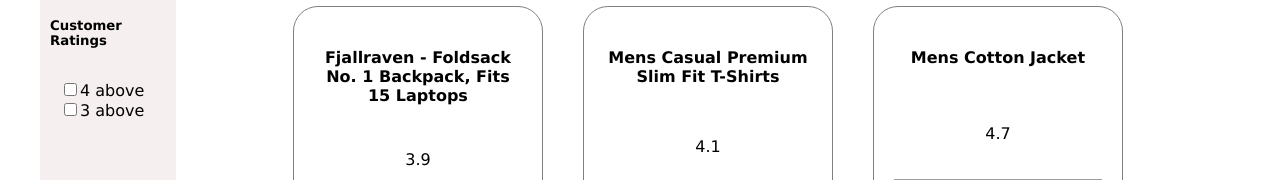
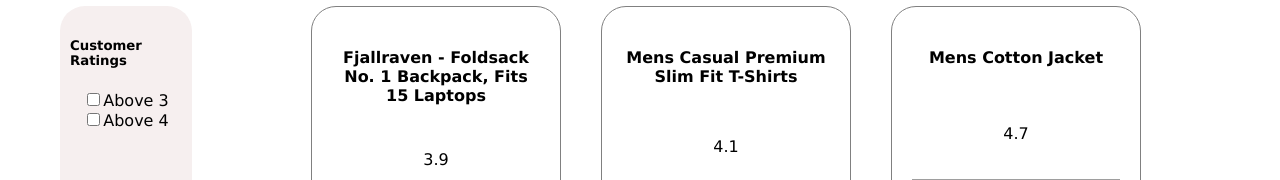
Before and after one commit to tanuj96/dream-shop, a React (Create React App) app: page / in a window 1280 px wide. Shown: the part 178-358 px from the top of the page. Built offline with nearby package versions, Linux system fonts and the light colour scheme; grey boxes are pictures that could not be loaded.

Commit message:
rating filter component

```diff
--- a/src/components/Header.js
+++ b/src/components/Header.js
@@ -3,10 +3,11 @@
 import { Link } from 'react-router-dom';
 
 const Header = () => {
+
   return (
     <div className="header">
       <div className="logo-container">
-        <Link to="/"><img className="logo" src={logo} alt='shop-logo'/></Link>
+        <Link to="/"><img className="logo" src={logo} alt='shop-logo' /></Link>
       </div>
       <div className='search-container'>
         <input className='search-input' placeholder='Search for Products, Brands and More'></input>
--- /dev/null
+++ b/src/components/RatingFilter.js
@@ -0,0 +1,38 @@
+import React, { useState } from 'react'
+
+const RatingFilter = ({ onChange }) => {
+    const [selectedRatings, setSelectedRatings] = useState([]);
+
+    const handleCheckboxChange = (rating) => {
+        const newSelectedRatings = selectedRatings.includes(rating)
+            ? selectedRatings.filter((selected) => selected !== rating)
+            : [...selectedRatings, rating];
+
+        setSelectedRatings(newSelectedRatings);
+        onChange(newSelectedRatings);
+    };
+
+    return (
+        <div className='product-filter-container'>
+            <h5 className='product-filter-title'>Customer Ratings</h5>
+            <label>
+                <input
+                    type="checkbox"
+                    checked={selectedRatings.includes(3)}
+                    onChange={() => handleCheckboxChange(3)}
+                />
+                Above 3
+            </label>
+            <label>
+                <input
+                    type="checkbox"
+                    checked={selectedRatings.includes(4)}
+                    onChange={() => handleCheckboxChange(4)}
+                />
+                Above 4
+            </label>
+        </div>
+    )
+}
+
+export default RatingFilter
--- a/src/index.css
+++ b/src/index.css
@@ -24,7 +24,9 @@
   height: 500px;
   padding: 10px;
   display: flex;
+  border-radius: 25px;
   flex-direction: column;
+  margin: 20px;
 }
 
 .product-card {
@@ -86,13 +88,6 @@
   font-size: 20px;
   display: flex;
   list-style: none;
-}
-
-.product-filter-container > ul {
-  list-style: none;
-  width: 100%;
-  padding: inherit;
-  margin: inherit;
 }
 
 .login {
@@ -208,3 +203,11 @@
   justify-content: center;
   color: gray;
 }
+
+.product-filter-container {
+  display: flex;
+  flex-direction: column;
+  align-items: center;
+  justify-content: flex-start;
+  max-width: 150px;
+}
--- a/src/pages/ProductList.js
+++ b/src/pages/ProductList.js
@@ -1,20 +1,25 @@
-import React from "react";
+import React, { useState } from "react";
 import ProductCard from "../components/ProductCard";
 import { Products } from "../utils/products";
 import { Link } from "react-router-dom";
+import RatingFilter from "../components/RatingFilter";
 
 const ProductList = () => {
+  const [selectedRatings, setSelectedRatings] = useState([]);
+
+  const handleRatingChange = (newSelectedRatings) => {
+    setSelectedRatings(newSelectedRatings);
+  };
+
+  const filteredProducts = Products.filter((product) =>
+    selectedRatings.length === 0 || selectedRatings.some((rating) => product.rating.rate >= rating)
+  );
+
   return (
     <div className="listing-page-container">
-      <div className="product-filter-container">
-        <h5>Customer Ratings</h5>
-        <ul>
-          <li><input type="checkbox"/>4 above</li>
-          <li><input type="checkbox"/>3 above</li>
-        </ul>
-      </div>
+      <RatingFilter onChange={handleRatingChange} className="product-filter" />
       <div className="products-list">
-        {Products.map((product) => {
+        {filteredProducts.map((product) => {
           return (
             <Link key={product.id} to={`/productDetails/${product.id}`}>
               <ProductCard product={product} />
```
